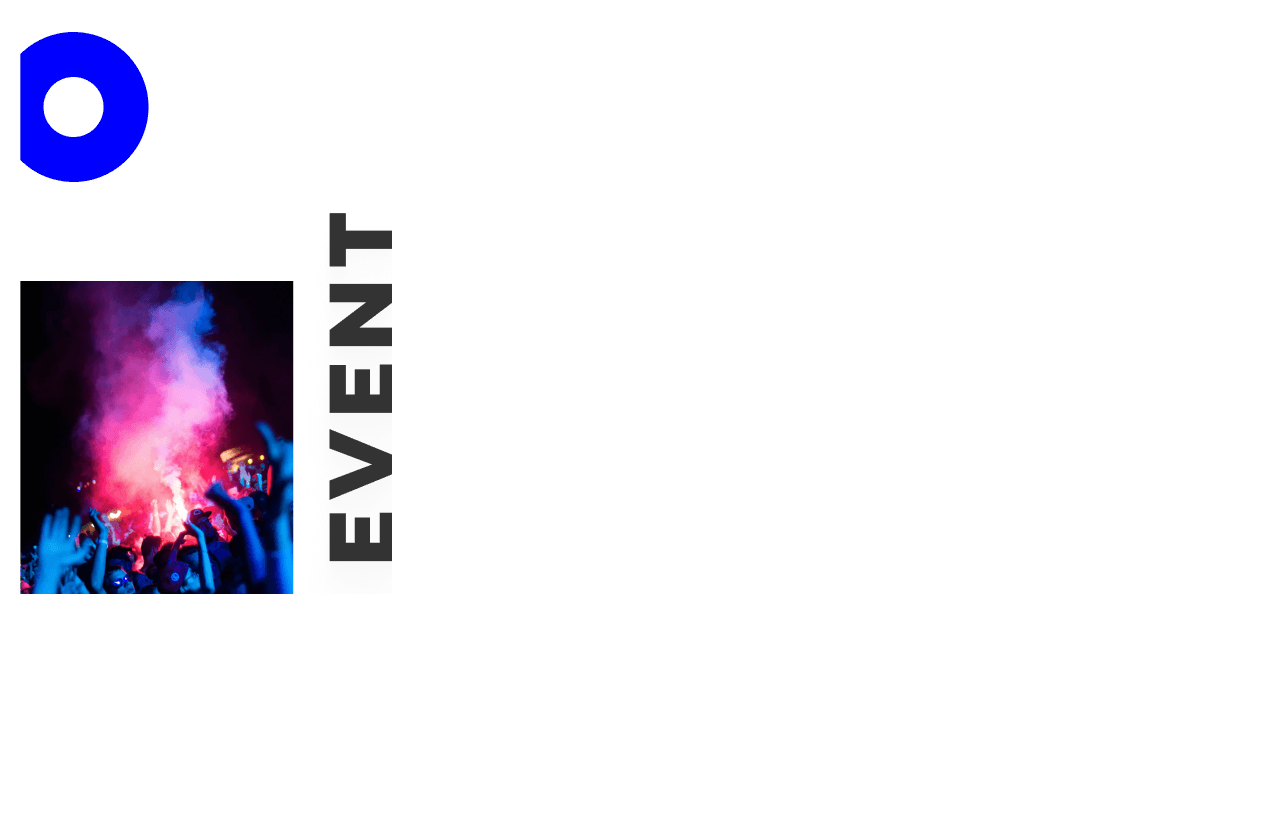
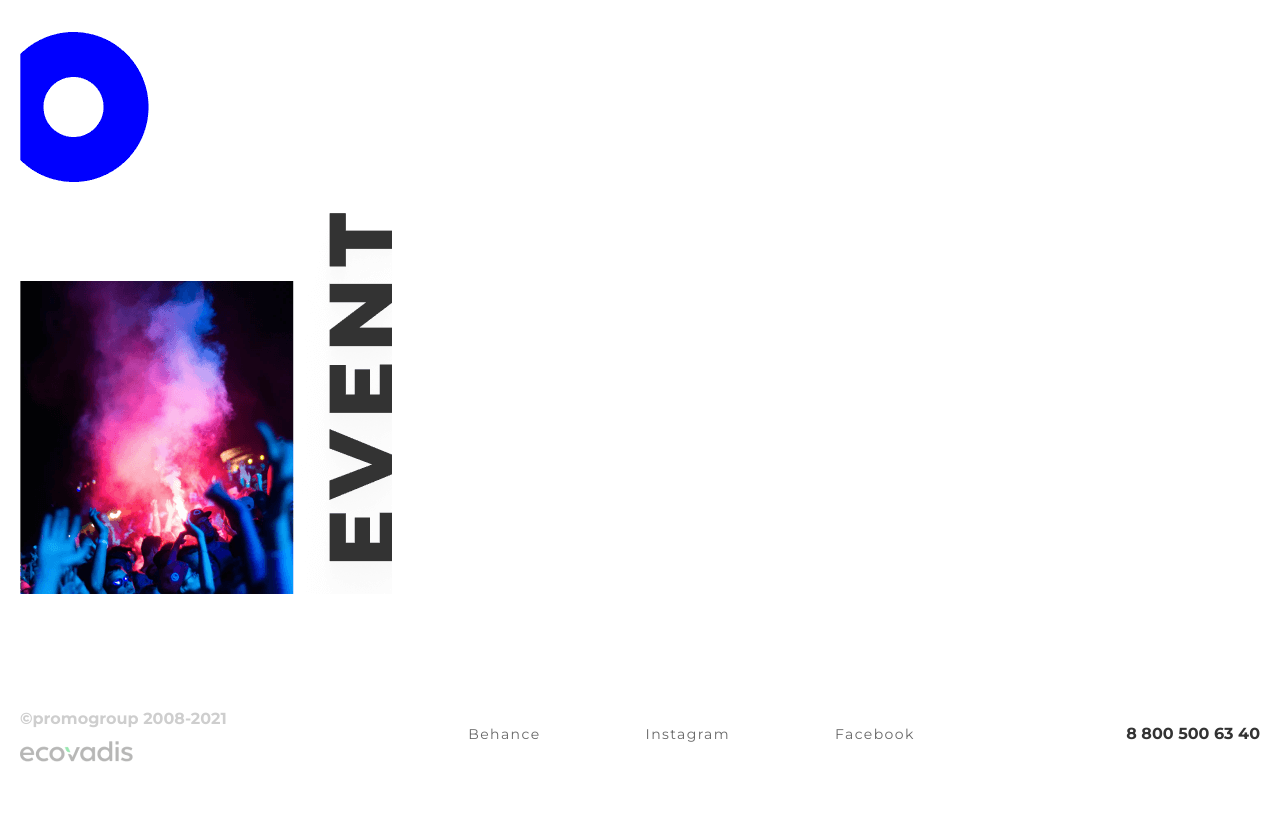
Before and after one commit to MIRZOULUGBEK9008/promogroup-selfmade, a plain HTML site: page index.html in a window 1280 px wide. Shown: the part 1016-1830 px from the top of the page. Before the commit the page ends 1722 px from the top, so only its background shows below. Drawn offline with Linux system fonts and the light colour scheme.

Commit message:
Add site-footer. Update loader timeout

```diff
--- a/css/styles.css
+++ b/css/styles.css
@@ -190,7 +190,7 @@ img {
 /* MAIN-CONTENT  */
 .gallery {
   padding-top: 44px;
-  padding-bottom: 112px;
+  padding-bottom: 56px;
 }
 
 .gallery__list {
@@ -212,3 +212,62 @@ img {
   height: 667px;
   object-fit: cover;
 }
+
+
+/* SITE-FOOTER */
+.site-footer {
+  padding-bottom: 52px;
+  padding-top: 56px;
+}
+
+.site-footer__container {
+  display: flex;
+  align-items: center;
+  justify-content: space-between;
+}
+
+.site-footer__left {
+  display: flex;
+  flex-direction: column;
+  margin-right: 30px;
+}
+
+.left__text {
+  font-size: 16px;
+  line-height: 160%;
+  font-weight: 700;
+  color: #cecece;
+  margin-bottom: 9px;
+}
+
+.left__img {
+  display: block;
+  width: 113px;
+  height: 21px;
+  object-fit: cover;
+}
+
+/* SOCIAL */
+.social {
+  display: flex;
+  margin: 0;
+  padding: 0;
+  list-style: none;
+}
+
+.social__item:not(:last-child) {
+  margin-right: 105px;
+}
+
+.social__link {
+  text-decoration: none;
+  color: var(--gray);
+  letter-spacing: 0.1em;
+}
+
+.site-footer__number {
+  font-size: 16px;
+  line-height: 160%;
+  font-weight: 700;
+  color: #333333;
+}
--- a/index.html
+++ b/index.html
@@ -80,6 +80,33 @@
       </div>
     </section>
   </main>
+
+
+  <!-- SITE-FOOTER  -->
+  <footer class="site-footer">
+    <div class="container site-footer__container">
+      <div class="site-footer__left left">
+        <div class="left__text">&copy;promogroup 2008-2021</div>
+        <img class="left__img" src="img/ecovadis.png" alt="ecovadis" width="113" height="21" srcset="img/ecovadis.png 1x, img/ecovadis@2x.png 2x">
+      </div>
+
+      <!-- SOCIAL  -->
+      <ul class="social">
+        <li class="social__item">
+          <a class="social__link" href="#" target="_blank">Behance</a>
+        </li>
+        <li class="social__item">
+          <a class="social__link" href="#" target="_blank">Instagram</a>
+        </li>
+        <li class="social__item">
+          <a class="social__link" href="#" target="_blank">Facebook</a>
+        </li>
+      </ul>
+
+      <div class="site-footer__number">8 800 500 63 40</div>
+    </div>
+  </footer>
+
   <script src="js/main.js"></script>
 </body>
 </html>
--- a/js/main.js
+++ b/js/main.js
@@ -3,5 +3,5 @@ const elLoader = document.querySelector(".js-loader");
 document.addEventListener("DOMContentLoaded", function (){
   setTimeout(function () {
     elLoader.classList.add("loader-wrapper--none");
-  }, 800);
+  }, 1000);
 });
```
